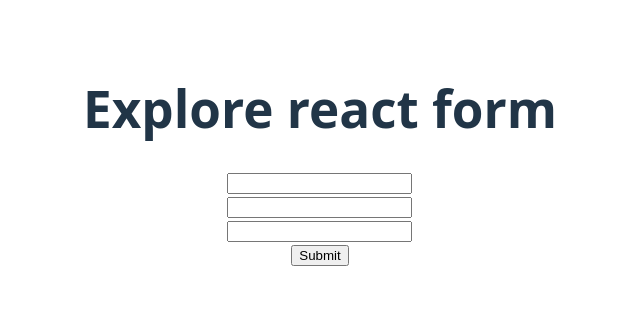
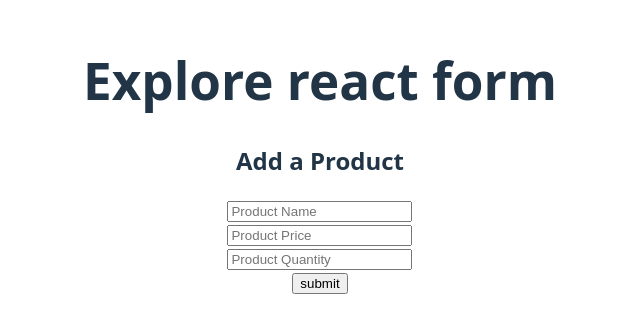
Before and after one commit to abdulkader33447/explore-react-form, a React (Vite) app: page / in a window 1280 px wide. Shown: the part 244-576 px from the top of the page, without its empty margins (320-960 px from the left). Built offline with nearby package versions, Linux system fonts and the light colour scheme.

Commit message:
added product management

```diff
--- a/src/App.jsx
+++ b/src/App.jsx
@@ -3,6 +3,7 @@
 import ControlledField from './component/ControlledField/ControlledField'
 import FormAction from './component/FormAction/FormAction'
 import HookForm from './component/HookForm/HookForm'
+import ProductManagement from './component/ProductManagement/ProductManagement'
 import SimpleForm from './component/SimpleForm/SimpleForm'
 import UnControlledField from './component/UnControlledField/UnControlledField'
 
@@ -16,7 +17,8 @@
      {/* <FormAction></FormAction> */}
      {/* <ControlledField></ControlledField> */}
      {/* <UnControlledField></UnControlledField> */}
-     <HookForm></HookForm>
+     {/* <HookForm></HookForm> */}
+     <ProductManagement></ProductManagement>
     </>
   )
 }
--- /dev/null
+++ b/src/component/ProductManagement/ProductForm.jsx
@@ -0,0 +1,38 @@
+import React from "react";
+
+const ProductForm = () => {
+  const handleProductSubmit = (e) => {
+    e.preventDefault();
+    console.log(e.target);
+
+    const name = e.target.name.value;
+    const price = e.target.price.value;
+    const quantity = e.target.quantity.value;
+
+    console.log(name, price, quantity);
+
+    const product = {
+      name,
+      price,
+      quantity
+    };
+    console.log(product);
+  };
+
+  return (
+    <div>
+      <h2>Add a Product</h2>
+      <form onSubmit={handleProductSubmit}>
+        <input type="text" name="name" placeholder="Product Name" />
+        <br />
+        <input type="text" name="price" placeholder="Product Price" />
+        <br />
+        <input type="text" name="quantity" placeholder="Product Quantity" />
+        <br />
+        <input type="submit" value="submit" />
+      </form>
+    </div>
+  );
+};
+
+export default ProductForm;
--- /dev/null
+++ b/src/component/ProductManagement/ProductManagement.jsx
@@ -0,0 +1,14 @@
+import React from 'react';
+import ProductForm from './ProductForm';
+import ProductTable from './ProductTable';
+
+const ProductManagement = () => {
+  return (
+    <div>
+      <ProductForm></ProductForm>
+      <ProductTable></ProductTable>
+    </div>
+  );
+};
+
+export default ProductManagement;
--- /dev/null
+++ b/src/component/ProductManagement/ProductTable.jsx
@@ -0,0 +1,11 @@
+import React from 'react';
+
+const ProductTable = () => {
+  return (
+    <div>
+
+    </div>
+  );
+};
+
+export default ProductTable;
```
